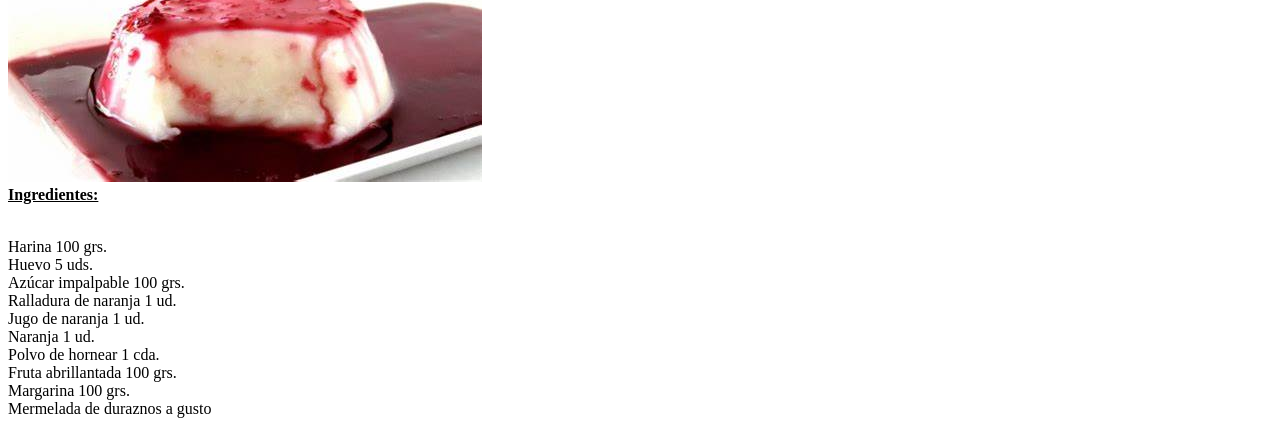
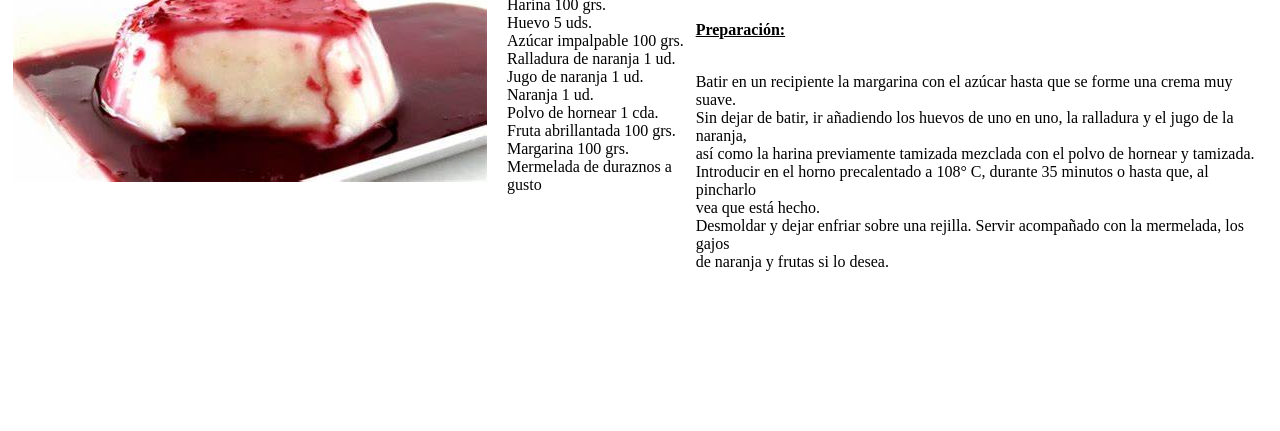
Before and after one commit to Luna-Hazuki2006/Recetas, a plain HTML site: page Manjar_de_frutas/index.html in a window 1280 px wide. Shown: the part 82-513 px from the top of the page. Drawn offline with Linux system fonts and the light colour scheme.

Commit message:
algunas cosas en el estilo

```diff
--- a/Manjar_de_frutas/index.html
+++ b/Manjar_de_frutas/index.html
@@ -9,11 +9,12 @@
 </head>
 <body>
     <a href="../index.html">Inicio</a>
-    <div>
-        <div>
+    <main class="receta">
+        <div class="con-imagen">
+            <div class="imagen">
                 <img src="../assets/Manjar-de-frutas.jfif" alt="Manjar de frutas">
             </div>
-        <div>
+            <div class="medio">
                 <b><u>Ingredientes:</u></b><br><br>
                 <p>
                     Harina 100 grs.<br>
@@ -29,8 +30,8 @@
                 </p>
             </div>
         </div>
-    <div>
-        <h3>Manjar de Frutas</h3><br>
+        <div class="parte">
+            <h3 style="padding: 0;">Manjar de Frutas</h3><br>
             <b><u>Preparación:</u></b><br><br>
             <p>
                 Batir en un recipiente la margarina con el azúcar hasta que se forme una crema muy suave.<br>
@@ -42,5 +43,6 @@
                 de naranja y frutas si lo desea.
             </p>
         </div>
+    </main>
 </body>
 </html>
--- a/style.css
+++ b/style.css
@@ -0,0 +1,24 @@
+.con-imagen {
+    display: flex;
+    border-width: 2px;
+    border-right-color: black;
+}
+
+.imagen {
+    padding-left: 5px;
+    padding-right: 10px;
+}
+
+.medio {
+    padding-left: 10px;
+    padding-right: 5px;
+}
+
+.parte {
+    border-width: 2px;
+    border-left-color: black;
+}
+
+.receta {
+    display: flex;
+}
```
Also changed, not shown: Ambrosia/index.html (+6 -4 lines). Lines whose indentation alone changed are shown as unchanged.
